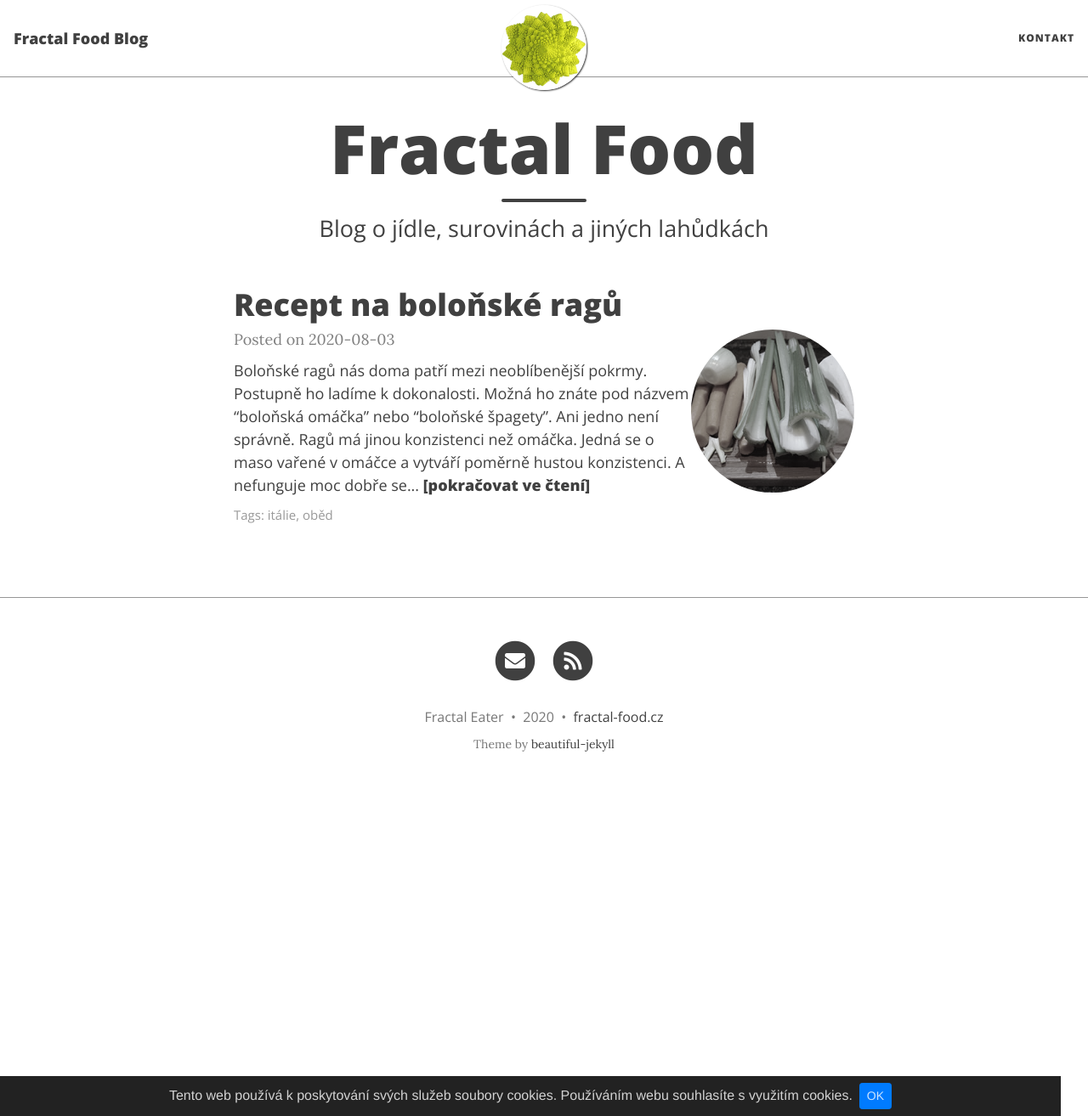
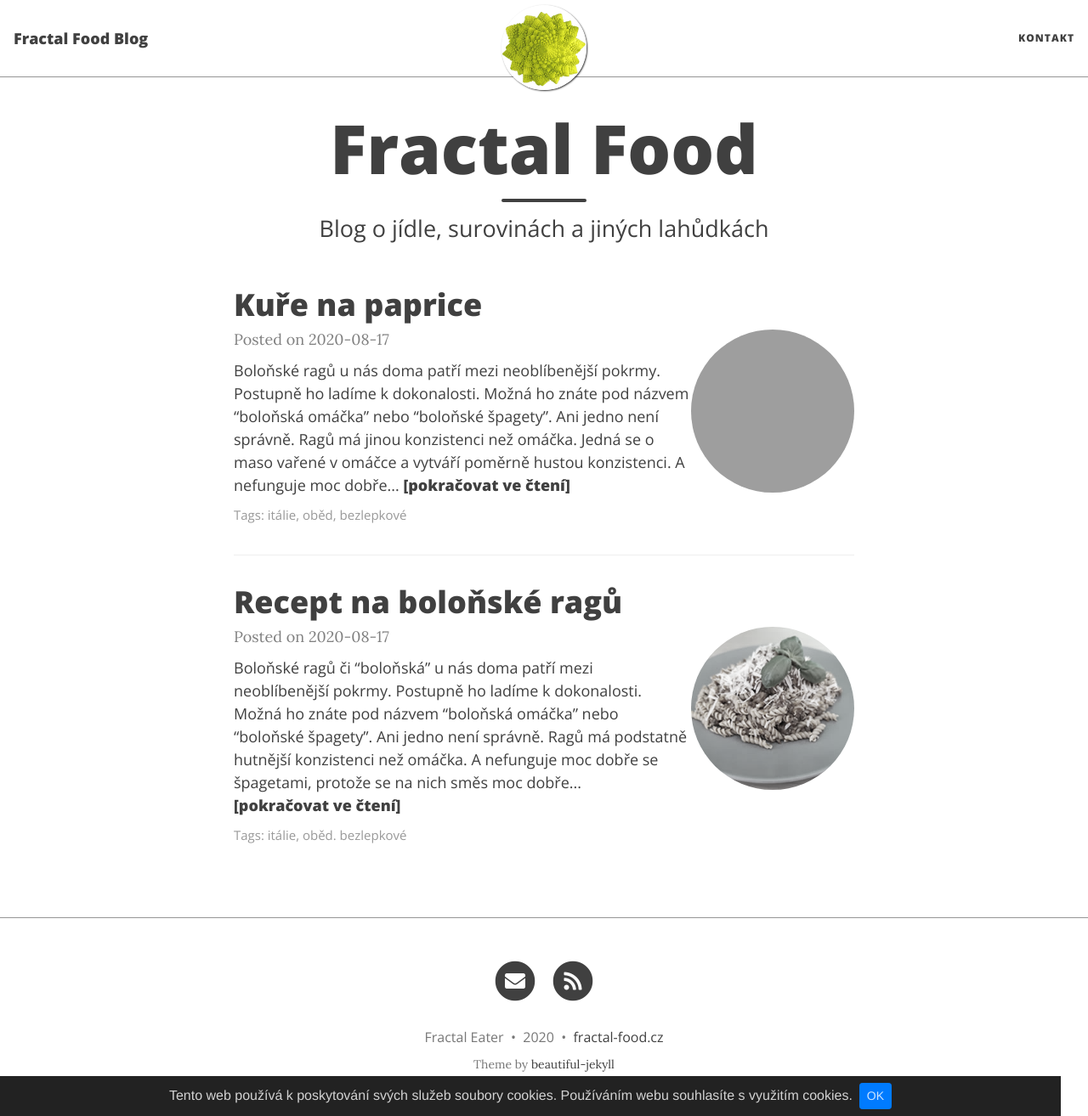
Before and after one commit to Chaoticum/fractal-food-blog, a Jekyll site: the page built from index.html, in a window 1280 px wide and 1314 px high. Shown: the whole window at 85% size. Built offline with Jekyll 4.4.1, drawn with Linux system fonts in a browser that asks for light colours; nearby versions of some CDN libraries; the list of posts is cut into pages by our own code; some of the changed lines change nothing that is shown.

Commit message:
bolonska done v_1

```diff
--- a/_config.yml
+++ b/_config.yml
@@ -7,7 +7,7 @@ description: Blog o jídle, surovinách a jiných lahůdkách
 author: Fractal Eater
 
 navbar-links:
- Kontakt: "kontakt"
+ Kontakt: "kontakt/"
 # Nejaky odkaz: "https://fractal-food.cz"
 
 # --- Logo --- #
--- a/_posts/2020-08-15-bolonske-ragu.md
+++ /dev/null
@@ -1,75 +0,0 @@
----
-layout: post
-title: "Recept na boloňské ragů"
-permalink: /bolonske-ragu/
-date: 2020-08-03
-author: Fractal Eater
-cover-img: assets/post-img/2020-08-15-bolonske-ragu/02-cover-bolonske-ragu.jpg
-thumbnail-img: assets/post-img/2020-08-15-bolonske-ragu/01-thumb-bolonske-ragu.jpg
-share-img: assets/post-img/2020-08-15-bolonske-ragu/02-cover-bolonske-ragu.jpg
-tags: [itálie, oběd]
----
-
-Boloňské ragů nás doma patří mezi neoblíbenější pokrmy. Postupně ho ladíme k dokonalosti. Možná ho znáte pod názvem "boloňská omáčka" nebo "boloňské špagety". Ani jedno není správně. Ragů má jinou konzistenci než omáčka. Jedná se o maso vařené v omáčce a vytváří poměrně hustou konzistenci. A nefunguje moc dobře se špagetami, protože se na nich směs neudrží.
-
-Tradičně se používají spíše tagliatelle nebo fettuccine. Osobně preferuji fusilli, radiatori nebo farfalle. Případně rýži, se kterou ragů funguje také výborně.
-
-## Seznam surovin
-
-* Sůl
-* Pepř
-* Tymián
-* Rozmarýn (mletý)
-* Bazalka
-* Žlutá cibule
-* Česnek
-* Mrkev
-* Petržel (kořen)
-* Řapíkatý celer
-* Mleté maso (mix vepřové a hovězí v poměru 50:50)
-* Rajčatový protlak
-* Olivový olej
-* Tvrdý sýr (parmazán, Grana Padano)
-* Těstoviny nebo rýže
-
-## Postup - 5 hodin vaření
-
-Boloňská se dá zmáknout i o něco rychleji.
-
-### Příprava surovin - 60 minut
-
-* Připravte si zeleninu.
-* Oškrábejte a očistěte **mrkev**, **kořenovou petržel** a **řapíkatý celer**.
-* Oloupejte a očistěte **cibuli** a **česnek**.
-* Všechno omyjte a připravte k dalšímu zpracování.
-* Připravte si kuchyňského robota.
-* Připravte si větší pánev na sporák a rozehřejte ji.
-
-![kniha](/assets/post-img/2020-08-15-bolonske-ragu/2020-08-12 20.10.10.jpg)
-
-### Restování zeleniny a masa - 60 minut
-
-* Do robota vložte **cibuli**, zpracujte na drobna a rovnou ji můžete začít smažit.
-* Stejným způsobem si pomocí robota připravte **mrkev**, **kořenovou petržel** a **řapíkatý celer** do misky.
-
-![kniha](/assets/post-img/2020-08-15-bolonske-ragu/2020-08-12 20.30.48.jpg)
-
-### Restování masa - 15 minut
-
-![kniha](/assets/post-img/2020-08-15-bolonske-ragu/2020-08-12 20.59.10.jpg)
-
-### Pomalé vaření - 3 hodiny
-
-![kniha](/assets/post-img/2020-08-15-bolonske-ragu/2020-08-12 21.23.29.jpg)
-
-### Hotovo
-
-![kniha](/assets/post-img/2020-08-15-bolonske-ragu/2020-08-14 -7.jpg)
-
-## Volitelné suroviny
-
-**Slanina nebo Pancetta** - může přijít do cibulového základu. Osobně mi ale přijde zbytečná, bez většího efektu na výsledné jídlo.
-
-**Máslo** - může přijít do cibulového základu. Osobně mi ale přijde zbytečná, bez většího efektu na výsledné jídlo.
-
-**Červené víno** - zatím jsme nezkoušeli.
--- /dev/null
+++ b/_posts/2020-08-17-bolonske-ragu.md
@@ -0,0 +1,105 @@
+---
+layout: post
+title: "Recept na boloňské ragů"
+permalink: /bolonske-ragu/
+date: 2020-08-17
+author: Fractal Eater
+cover-img: assets/post-img/2020-08-17-bolonske-ragu/02-cover-bolonske-ragu.jpg
+thumbnail-img: assets/post-img/2020-08-17-bolonske-ragu/01-thumb-bolonske-ragu.jpg
+share-img: assets/post-img/2020-08-17-bolonske-ragu/02-cover-bolonske-ragu.jpg
+tags: [itálie, oběd. bezlepkové]
+---
+
+Boloňské ragů či "boloňská" u nás doma patří mezi neoblíbenější pokrmy. Postupně ho ladíme k dokonalosti. Možná ho znáte pod názvem "boloňská omáčka" nebo "boloňské špagety". Ani jedno není správně. Ragů má podstatně hutnější konzistenci než omáčka. A nefunguje moc dobře se špagetami, protože se na nich směs moc dobře neudrží.
+
+Tradičně se používají spíše tagliatelle nebo fettuccine. Osobně preferuji fusilli, radiatori nebo farfalle. Případně rýži, se kterou ragů funguje také výborně.
+
+## Seznam surovin - 12+ porcí
+
+* Žlutá cibule
+* Česnek
+* Mrkev
+* Petržel (kořen)
+* Řapíkatý celer
+* Mleté maso (mix vepřové a hovězí v poměru 50:50) - 1kg
+* Rajčata passata
+* Olivový olej
+* Těstoviny nebo rýže
+* Tymián
+* Rozmarýn (mletý)
+* Bazalka
+* Sůl
+* Pepř
+* Voda
+* Parmazán či tvrdý sýr podobného typu
+
+## Postup - 5 hodin vaření
+
+Pokud chcete mít na oběd opravdu dobrou boloňskou, tak budete muset začít vařit kolem 7 hodiny ráno nebo ideálně začít o den dříve. Je potřeba zpracovat hodně surovin a ragů dlouho vařit. Čas berte s rezervou. My vaříme obří várku na 12 a více porcí a proto trvají přípravy docela dlouho.
+
+Optimální jsou cca 3 hodiny vaření. I to se dá urychlit. Ragů můžete prohlásit za hotové klidně po půl hodině. Vššchno bude dostatečně provařené, ale chutě se nestihnou propojit a nebude to ono. Takže si raději udělejte dost času nebo vaření odložte na jindy.
+
+### Příprava surovin - 60 minut
+
+* Připravte si veškerou zeleninu.
+* Oškrábejte a očistěte **mrkev**, **kořenovou petržel** a **řapíkatý celer**.
+* Oloupejte a očistěte **cibuli** a **česnek**.
+* Všechno omyjte a připravte k dalšímu zpracování.
+* Připravte si kuchyňského robota.
+* Připravte si větší pánev na sporák a pomalu ji rozehřejte.
+* Vyndejte z lednice **mleté maso**, dejte do mísy, nakořeňte **solí**, **mletým pepřem**, **mletým rozmarýnem**, **tymiánem** a **bazalkou**. Směs řádně promíchete a nechte odložit.
+
+![Příprava](../assets/post-img/2020-08-17-bolonske-ragu/priprava.jpg "Příprava")
+
+### Restování zeleniny a masa - 60 minut
+
+* Do kuchyňského robota vložte **cibuli**, rozsekejte na drobno a rovnou ji můžete začít dozlatova smažit na pánvi na **olivovém oleji**.
+* Na drobno rozmixujte **mrkev**, **kořenovou petržel** a **řapíkatý celer** a připravte si vše do misky. Zelenina se klidně může smíchat, ničemu to nevadí.
+* Na sporák si připravte velký kastrol a přendejte do něj do hotovou **cibuli**.
+* Na pánvi postupně orestujte nasekanou zeleninu a přidávejte ji do kastrolu k cibuli.
+* Kastrol pomalu začněte rozehřívat. Pozor, aby se zelenina nespálila.
+* Na konec na pánvi orestujte ochucenou směs **mletého masa**.
+* Z masa se pravděpodobně vypeče nějaký tuk. Doporučuji si ho odlít bokem a do finální směsi ho přidat dle vlastního uvážení, aby nebyla boloňská zbytečně mastná.
+* **Hotové maso** a vypečený tuk přihoďte k zelenině.
+
+![Zelenina](../assets/post-img/2020-08-17-bolonske-ragu/zelenina.jpg "Zelenina")
+
+![Maso](../assets/post-img/2020-08-17-bolonske-ragu/maso.jpg "Maso")
+
+### Pomalé vaření a dochucování - 3 hodiny
+
+* Směs zeleniny a masa zalijte **pasírovanými rajčaty**, dle potřeby přidejte vodu. Směs by měla být kompletně ponořená v tekutině, ale neměla by plavat.
+* Občas promíchtejte a průběžně ochutnávejte a dochucujte **solí**, **mletým pepřem**, **mletým rozmarýnem**, **tymiánem** a **bazalkou**.
+* Dochucujte opatrně a nechejte koření čas, aby se do jídla zapracovalo. Ani jedna z bylinka, by neměla extrémně vynikat na úkor ostatních. A opatrně i se solí. Možná to tak nemusí ze začátku působit, ale boloňskou lze přesolit velice jednoduše.
+* Nezapomeňte, že i těstoviny budete vařit v osolené vodě. A jídlo budete při servírování sypat parmazánem, který je také hodně slaný.
+
+![kniha](../assets/post-img/2020-08-17-bolonske-ragu/hotova-smes.jpg)
+
+### Hotovo, servírujeme
+
+* Uvařte těstoviny nebo rýži.
+* Nastrouhejte čerstvý parmazán.
+* Nakrájejte pár lístků čerstvé bazalky.
+* Do těstovin přidejte ragů, trochu parmazánu a trochu bazalky. Promíchejte a dejte na talíř.
+* Dozdobte zbytkem parmazánu a lístky bazalky.
+* Dobrou chuť!
+
+![kniha](/assets/post-img/2020-08-17-bolonske-ragu/bolonske-ragu.jpg)
+
+## Volitelné suroviny, tipy a poznámky
+
+Do základu můžete přidat i **pancettu** nebo **slaninu**. Osobně mi ale přijde zbytečné a bez většího efektu na výsledné jídlo.
+
+**Máslo** může přijít do cibulového základu. Osobně mi ale přijde zbytečné, bez většího efektu na výsledné jídlo.
+
+Přidat do masového základu **červené víno** jsme zatím nezkoušeli, ale otestujeme při dalším vaření.
+
+Požívejte sušený mletý **rozmarýn**. Celý čerstvý nebo celý sušený rozmarýn případně poctivě překrájete nebo rozdrťte v moždíři, protože je příliš tvrdý a nehodí se do textury ragů.
+
+Někdo do boloňské přidává **bobkový list**. Vyzkoušel jsem a nevidím v tom moc velký přínos. Ale zkusit to můžete.
+
+**Sýr** nekupujte strouhaný. Předem nastrouhaný sýr ztratí trochu vůně a hlavně objemu.
+
+Mix mletého masa 50:50 vepřové a hovězí je prověřený tip. Zkoušel jsem čistě hovězí (ušlo) i čistě vepřové (nic moc). Ani jedno nefungovalo.
+
+**Čerstvou bazalku** už používám jen na zdobení a finální dochucení. Do vaření se moc nehodí. Buď se v jídle ztratí nebo začne přebíjet jiné chutě. Používám proto do vaření boloňské jen sušenou drcenou bazalku, kterou mám lépe pod kontrolou.
--- /dev/null
+++ b/_posts/2020-08-18-kure-na-paprice.md
@@ -0,0 +1,65 @@
+---
+layout: post
+title: "Kuře na paprice"
+permalink: /kure-na-paprice/
+date: 2020-08-17
+author: Fractal Eater
+cover-img: assets/post-img/
+thumbnail-img: assets/post-img/
+share-img: assets/post-img/
+tags: [itálie, oběd, bezlepkové]
+---
+
+Boloňské ragů u nás doma patří mezi neoblíbenější pokrmy. Postupně ho ladíme k dokonalosti. Možná ho znáte pod názvem "boloňská omáčka" nebo "boloňské špagety". Ani jedno není správně. Ragů má jinou konzistenci než omáčka. Jedná se o maso vařené v omáčce a vytváří poměrně hustou konzistenci. A nefunguje moc dobře se špagetami, protože se na nich směs neudrží.
+
+Tradičně se používají spíše tagliatelle nebo fettuccine. Osobně preferuji fusilli, radiatori nebo farfalle. Případně rýži, se kterou ragů funguje také výborně.
+
+## Seznam surovin (4 porce)
+
+* Kuře
+* Mletá paprika (sladká)
+* Žlutá cibule
+* Smetana ke šlehání (31 %)
+* Rýže
+* Máslo
+* Mouka nebo škrob
+* Sůl
+* Pepř
+
+## Postup (1,5 hodiny vaření)
+
+
+
+### Příprava surovin - 60 minut
+
+* Rozporcujte a vykostěte **kuře**. Kosti nevyhazujte.
+* Oloupejte **cibuli** a nakrájejte nadrobno.
+* Orestujte **cibuli**, přidejte trošku **másla**, zlehka posypjte škrobem, hojně paprikou, přijte kosti ze stehen a zalejte vodou.
+
+![kniha](/assets/post-img/2020-08-15-bolonske-ragu/2020-08-12 20.10.10.jpg)
+
+### Papriková omáčka - 30 minut
+
+*
+
+![kniha](/assets/post-img/2020-08-15-bolonske-ragu/2020-08-12 20.30.48.jpg)
+
+### Maso a rýže - 15 minut
+
+![kniha](/assets/post-img/2020-08-15-bolonske-ragu/2020-08-12 20.59.10.jpg)
+
+### Pomalé vaření - 3 hodiny
+
+![kniha](/assets/post-img/2020-08-15-bolonske-ragu/2020-08-12 21.23.29.jpg)
+
+###
+
+### Hotovo
+
+![kniha](/assets/post-img/2020-08-15-bolonske-ragu/2020-08-14 -7.jpg)
+
+## Volitelné suroviny, tipy a poznámky
+
+**Mletá paprika** je nejdůležitější surovina na tomto receptu. Obyčejná sladká paprika je fajn. Můžete přidat i trošku pálivé, aby mělo jídlo větší šmrnc. Osobně ujíždím na maďarské paprice. se kterou nemůžete udělat chybu.
+
+**Celé kuře** je na zpracování složitejší než když si koupíte balení stehen nebo stehenních řízků. Má ovšem pár výhod. Naučíte se něco nového. Ušetříte, protože celé kuře je na kila levnější než jednotlivé díly. Získáte zároveň i suroviny a kosti na kuřecí vývar. A kvalitnější kuřata se prostě prodávají v celku.
```
Also changed, not shown: assets/post-img/2020-08-15-bolonske-ragu/01-thumb-bolonske-ragu.jpg (deleted), assets/post-img/2020-08-15-bolonske-ragu/02-cover-bolonske-ragu.jpg (deleted), assets/post-img/2020-08-17-bolonske-ragu/01-thumb-bolonske-ragu.jpg (added), assets/post-img/2020-08-17-bolonske-ragu/02-cover-bolonske-ragu.jpg (added), assets/post-img/2020-08-17-bolonske-ragu/bolonske-ragu.jpg (added), assets/post-img/2020-08-17-bolonske-ragu/hotova-smes.jpg (added), assets/post-img/2020-08-17-bolonske-ragu/maso.jpg (added), assets/post-img/2020-08-17-bolonske-ragu/priprava.jpg (added), assets/post-img/2020-08-17-bolonske-ragu/zelenina.jpg (added), 1 other file.
